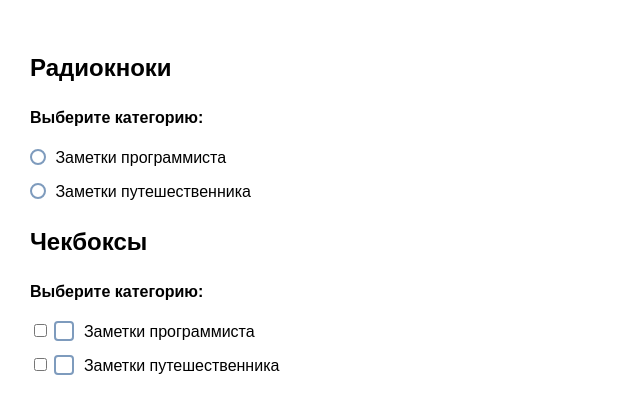
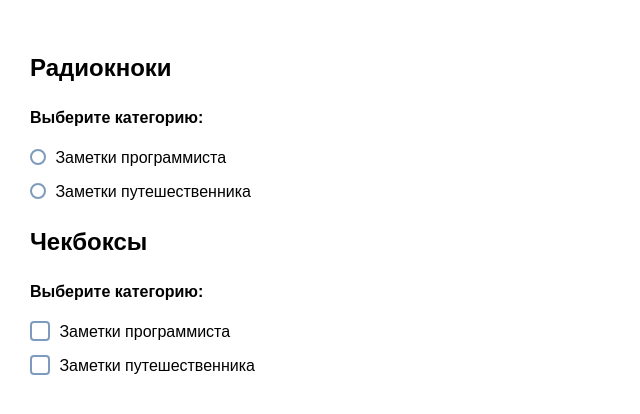
Before and after one commit to Nattyme/mini-projects, a PHP site: page / in a window 1280 px wide. Shown: the top 414 px of the page, without its empty margins (0-640 px from the left). Run offline with PHP 8.4, Linux system fonts and the light colour scheme.

Commit message:
CSS real-checbox hide correction

```diff
--- a/CSS projects/custom-btns/main.css
+++ b/CSS projects/custom-btns/main.css
@@ -83,11 +83,11 @@ label {
 Чекбоксы
 *********** */
 .real-checkbox {
-    /* width: 0;
+    width: 0;
     height: 0;
     position: absolute;
     opacity: 0;
-    z-index: -1; */
+    z-index: -1;
 }
 
 .real-checkbox:focus + .custom-checkbox {
```
